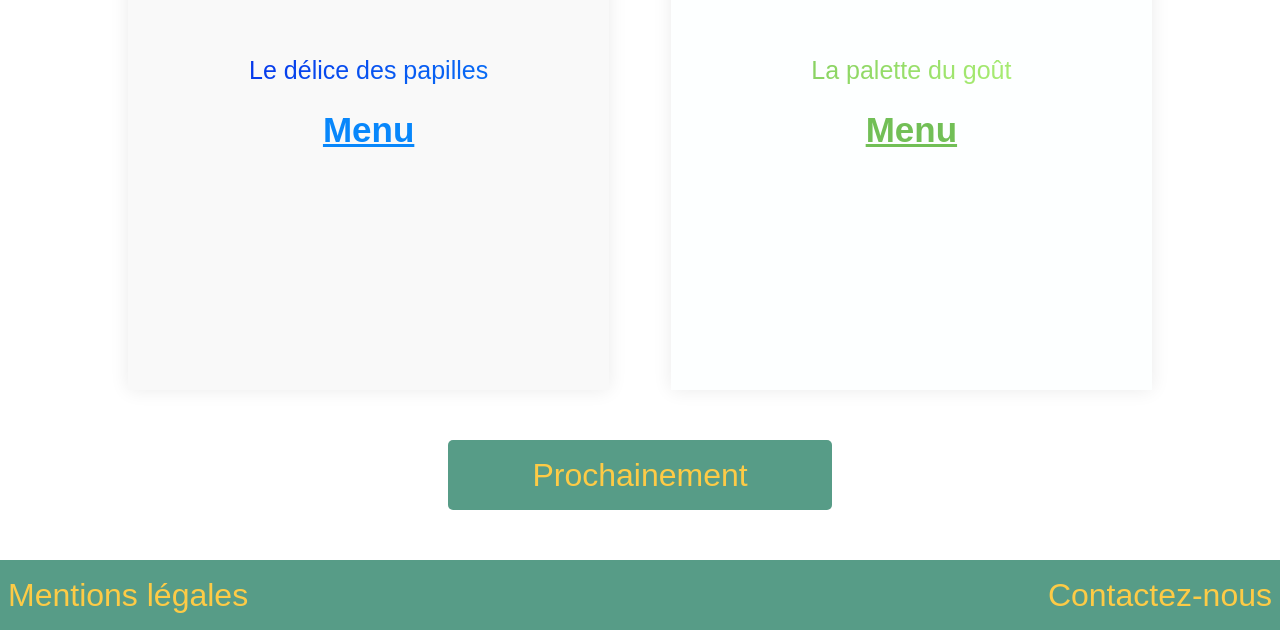
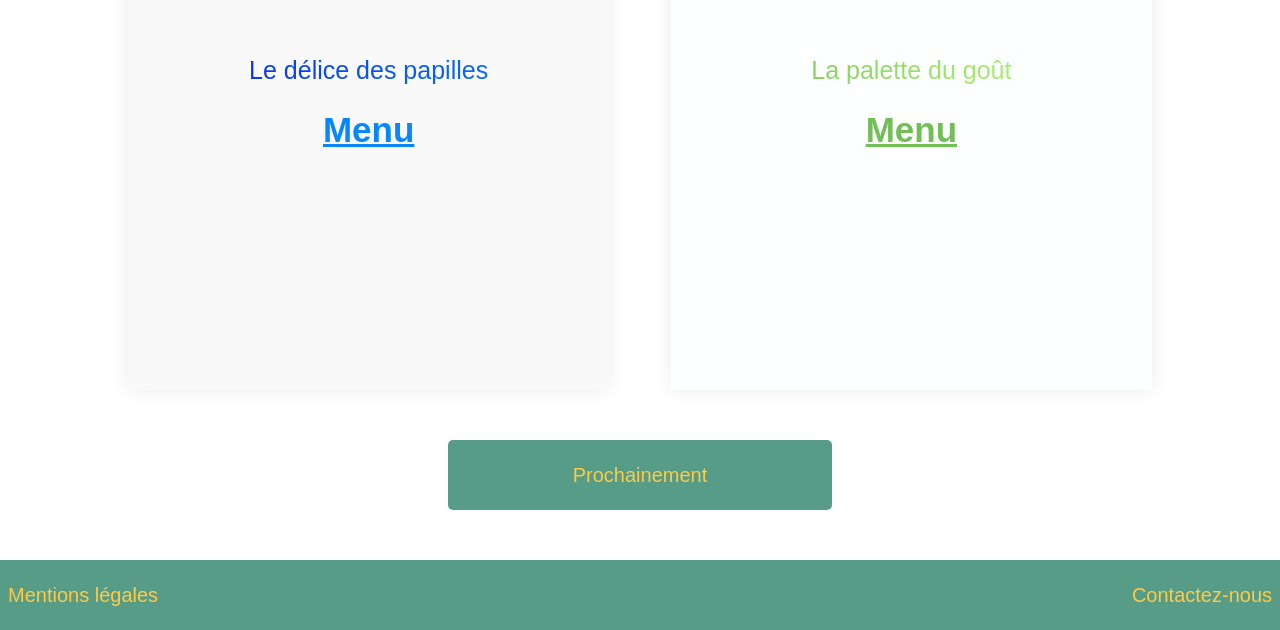
Before and after one commit to Camilofranco97/FrancoCamilo_3_05082020, a plain HTML site: page index.html in a window 1280 px wide. Shown: the part 1060-1690 px from the top of the page. Drawn offline with Linux system fonts and the light colour scheme.

Commit message:
font size footer*

```diff
--- a/style.css
+++ b/style.css
@@ -191,7 +191,7 @@ i
     justify-content: center;
     margin: auto;
     height: 70px;
-    font-size: 2em;
+    font-size: 20px;
 }
 
 footer
@@ -208,7 +208,7 @@ footer p
     justify-content: center;
     height: 70px;
     margin: 0 10px 0 10px;
-    font-size: 2em;
+    font-size: 20px;
 }
 
 @media all and (max-width: 1000px)
```
